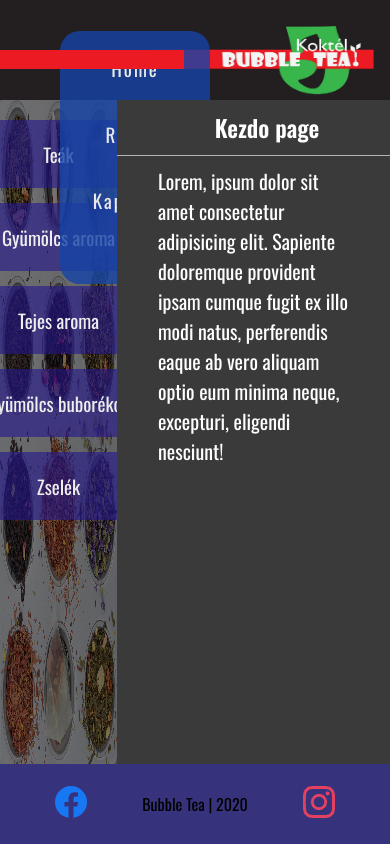
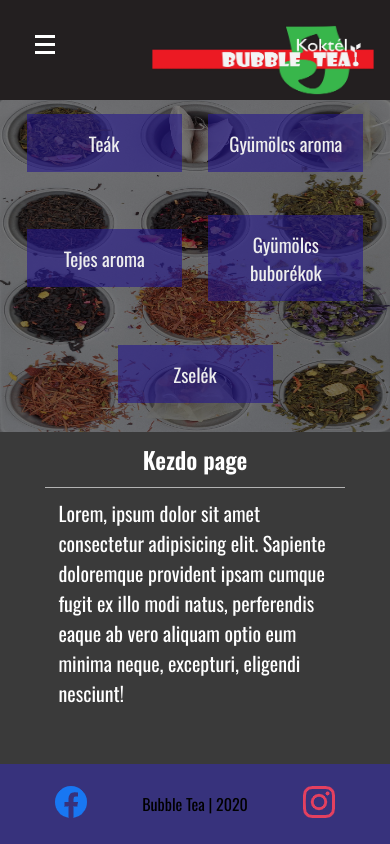
Before and after one commit to Tyby84/bubbletea, a Vue app: page / in a window 390 px wide. Built offline with nearby package versions, Linux system fonts and the light colour scheme.

Commit message:
responsivenes

```diff
--- a/src/App.vue
+++ b/src/App.vue
@@ -1,16 +1,22 @@
 <template>
   <div id="app">
+                    <div class="red"></div>
+
     <header>
 
 			<div class="menu-bar menu-bar-animated" @click="clicked = !clicked">
 				<div class="menu-bar--bar"></div>
 			</div>
-      <nav class="navigation" :class="{show : clicked}">
+      <nav class="navigation_mobile" v-show="clicked">
          <router-link to="/">Home</router-link>
          <router-link to="/about">Rólunk</router-link>
          <router-link to="/contact">Kapcsolat</router-link>
       </nav>
-                <div class="red"></div>
+      <nav class="navigation">
+         <router-link to="/">Home</router-link>
+         <router-link to="/about">Rólunk</router-link>
+         <router-link to="/contact">Kapcsolat</router-link>
+      </nav>
                <router-link to="/"><img src="images/logo_1920.jpg"  alt="JBubble logo"></router-link>
 
     </header>
--- a/src/assets/css/header.css
+++ b/src/assets/css/header.css
@@ -19,11 +19,24 @@ header img {
   height: 100px;
 }
 
-header .red {
+@media screen and (max-width: 768px) {
+  header img {
+    position: absolute;
+    top: 0;
+    right: 0;
+  }
+}
+
+.red {
   height: 19px;
-  width: 95vw;
+  width: 100vw;
   background-color: #EC1A23;
-  z-index: 33;
-  margin-top: 50px;
-  margin-left: -238px;
+  position: absolute;
+  top: 50px;
 }
+
+@media screen and (max-width: 768px) {
+  .red {
+    display: none;
+  }
+}
--- a/src/assets/css/main.css
+++ b/src/assets/css/main.css
@@ -8,6 +8,15 @@
   display: flex;
   width: 100vw;
   height: calc(100vh - 180px);
+}
+
+@media screen and (max-width: 640px) {
+  .main_section {
+    -webkit-box-orient: vertical;
+    -webkit-box-direction: normal;
+        -ms-flex-direction: column;
+            flex-direction: column;
+  }
 }
 
 .sidenav {
@@ -48,12 +57,41 @@
   margin-top: 20px;
 }
 
+@media screen and (max-width: 640px) {
+  .sidenav div:first-of-type {
+    margin-top: 0;
+  }
+}
+
 .sidenav div a {
   width: 200px;
   text-decoration: none;
   font-size: 19px;
   color: #eee;
   padding: 20px;
+}
+
+@media screen and (max-width: 640px) {
+  .sidenav div a {
+    width: 155px;
+    padding: 15px;
+  }
+}
+
+@media screen and (max-width: 640px) {
+  .sidenav {
+    width: 100vw;
+    z-index: 9;
+    -webkit-box-orient: horizontal;
+    -webkit-box-direction: normal;
+        -ms-flex-direction: row;
+            flex-direction: row;
+    -ms-flex-wrap: wrap;
+        flex-wrap: wrap;
+    -webkit-box-pack: space-evenly;
+        -ms-flex-pack: space-evenly;
+            justify-content: space-evenly;
+  }
 }
 
 .content {
@@ -68,6 +106,12 @@
   color: #fff;
   font-size: 20px;
   z-index: 99;
+}
+
+@media screen and (max-width: 640px) {
+  .content {
+    width: 100vw;
+  }
 }
 
 .page {
--- a/src/assets/css/menu.css
+++ b/src/assets/css/menu.css
@@ -1,4 +1,4 @@
-.navigation {
+.navigation_mobile {
   display: -webkit-box;
   display: -ms-flexbox;
   display: flex;
@@ -11,8 +11,8 @@
   -webkit-box-align: center;
       -ms-flex-align: center;
           align-items: center;
-  width: 150px;
-  margin: 31px 0px 0px 60px;
+  width: 80vw;
+  margin: 20px 0px 0px 50px;
   z-index: 8;
   height: -webkit-fit-content;
   height: -moz-fit-content;
@@ -20,6 +20,15 @@
   padding: 5px 30px 50px 30px;
   -webkit-transition: all .5s ease-in-out;
   transition: all .5s ease-in-out;
+  z-index: 999;
+}
+
+.navigation_mobile a {
+  text-decoration: none;
+  color: #e9e9e9;
+  font-size: 19px;
+  letter-spacing: 2px;
+  margin-bottom: 15px;
 }
 
 @media screen and (min-width: 768px) {
@@ -28,14 +37,20 @@
     -webkit-box-direction: normal;
         -ms-flex-direction: row;
             flex-direction: row;
-    background: none;
     margin: 0;
+    width: 100%;
+  }
+}
+
+@media screen and (max-width: 768px) {
+  .navigation {
+    display: none;
   }
 }
 
 .navigation a {
   display: inline-block;
-  margin: 18px 30px 20px 30px;
+  margin: 20px 20px 10px 10px;
   text-decoration: none;
   color: #e9e9e9;
   font-size: 19px;
@@ -53,8 +68,8 @@
   width: 20px;
   height: 20px;
   position: absolute;
-  top: 2rem;
-  left: 2rem;
+  top: 35px;
+  left: 35px;
   z-index: 20;
   cursor: pointer;
   -webkit-transition: -webkit-transform .3s ease-out;
@@ -65,6 +80,12 @@
           animation: barUp 2s ease-out 1s;
   -webkit-animation-fill-mode: backwards;
           animation-fill-mode: backwards;
+}
+
+@media screen and (max-width: 768px) {
+  .menu-bar {
+    display: block;
+  }
 }
 
 .menu-bar::before {
--- a/src/assets/sass/header.scss
+++ b/src/assets/sass/header.scss
@@ -1,3 +1,4 @@
+@import 'mixin.scss';
 header {
     display: flex;
     background-color: #231F20;
@@ -10,13 +11,24 @@ header {
     margin-top: 17px;
     transform: scale(1.4);
     height: 100px;
+    @include tablet {
+      position: absolute;
+      top: 0;
+      right: 0;
     }
-    .red {
-      height: 19px;
-    width: 95vw;
-    background-color: #EC1A23;
-    z-index: 33;
-    margin-top: 50px;
-    margin-left: -238px;
     }
 }
+
+.red {
+  height: 19px;
+  width: 100vw;
+  background-color: #EC1A23;
+  //z-index: 33;
+  position: absolute;
+  top: 50px;
+  //margin-top: 50px;
+  //margin-left: -1246px;
+  @include tablet {
+    display: none;
+  }
+  }
--- a/src/assets/sass/main.scss
+++ b/src/assets/sass/main.scss
@@ -1,3 +1,4 @@
+@import 'mixin.scss';
 #app {
     height: 100vh;
 }
@@ -6,6 +7,9 @@
     display: flex;
     width: 100vw;
     height: calc(100vh - 180px);
+    @include mobile {
+      flex-direction: column;
+    }
   }
 
   .sidenav {
@@ -21,6 +25,9 @@
     div {
       &:first-of-type {
         margin-top: 20px;
+        @include mobile {
+          margin-top: 0;
+        }
       }
       display: flex;
       align-items: center;
@@ -34,7 +41,18 @@
         font-size: 19px;
         color: #eee;
         padding: 20px;
+        @include mobile {
+          width: 155px;
+          padding: 15px;
+        }
       }
+    }
+    @include mobile {
+      width: 100vw;
+      z-index: 9;
+      flex-direction: row;
+      flex-wrap: wrap;
+      justify-content: space-evenly;
     }
   }
   .content {
@@ -47,6 +65,9 @@
     color: #fff;
     font-size: 20px;
     z-index: 99;
+    @include mobile {
+      width: 100vw;
+    }
   }
   .page {
     width: 100%;
--- a/src/assets/sass/menu.scss
+++ b/src/assets/sass/menu.scss
@@ -1,24 +1,37 @@
 @import 'mixin.scss';
-.navigation {
+.navigation_mobile {
     display: flex;
     flex-direction: column;
     border-radius: 20px;
     background-color: rgba(22, 68, 167, 0.8);
     align-items: center;
-    width: 150px;
-     margin: 31px 0px 0px 60px;
+    width: 80vw;
+    margin: 20px 0px 0px 50px;
     z-index: 8;
     height: fit-content;
     padding: 5px 30px 50px 30px;
     transition: all .5s ease-in-out;
-    @include desktop{
+    z-index: 999;
+    a {
+      text-decoration: none;
+      color: rgb(233, 233, 233);
+      font-size: 19px;
+      letter-spacing: 2px;
+      margin-bottom: 15px;
+    }
+}
+.navigation {
+    @include desktop {
         flex-direction: row;
-        background: none;
         margin: 0;
+        width: 100%;
+    }
+    @include tablet {
+        display: none;
     }
     a {
       display: inline-block;
-      margin: 18px 30px 20px 30px;
+      margin: 20px 20px 10px 10px;
       text-decoration: none;
       color: rgb(233, 233, 233);
       font-size: 19px;
@@ -36,14 +49,16 @@
     width: 20px;
     height: 20px;
     position: absolute;
-    top: 2rem;
-    left: 2rem;
+    top: 35px;
+    left: 35px;
     z-index: 20;
     cursor: pointer;
     transition: transform .3s ease-out;
     animation: barUp 2s ease-out 1s;
     animation-fill-mode: backwards;
-
+     @include tablet {
+         display: block;
+     }
 &:hover {
 
 }
--- a/src/assets/sass/mixin.scss
+++ b/src/assets/sass/mixin.scss
@@ -3,3 +3,14 @@
         @content;
     }
 }
+@mixin tablet {
+    @media screen and (max-width:768px) {
+        @content;
+    }
+}
+
+@mixin mobile {
+    @media screen and (max-width:640px) {
+        @content;
+    }
+}
```
Also changed, not shown: 1 other file (tests, documents, lock files or other folders).
